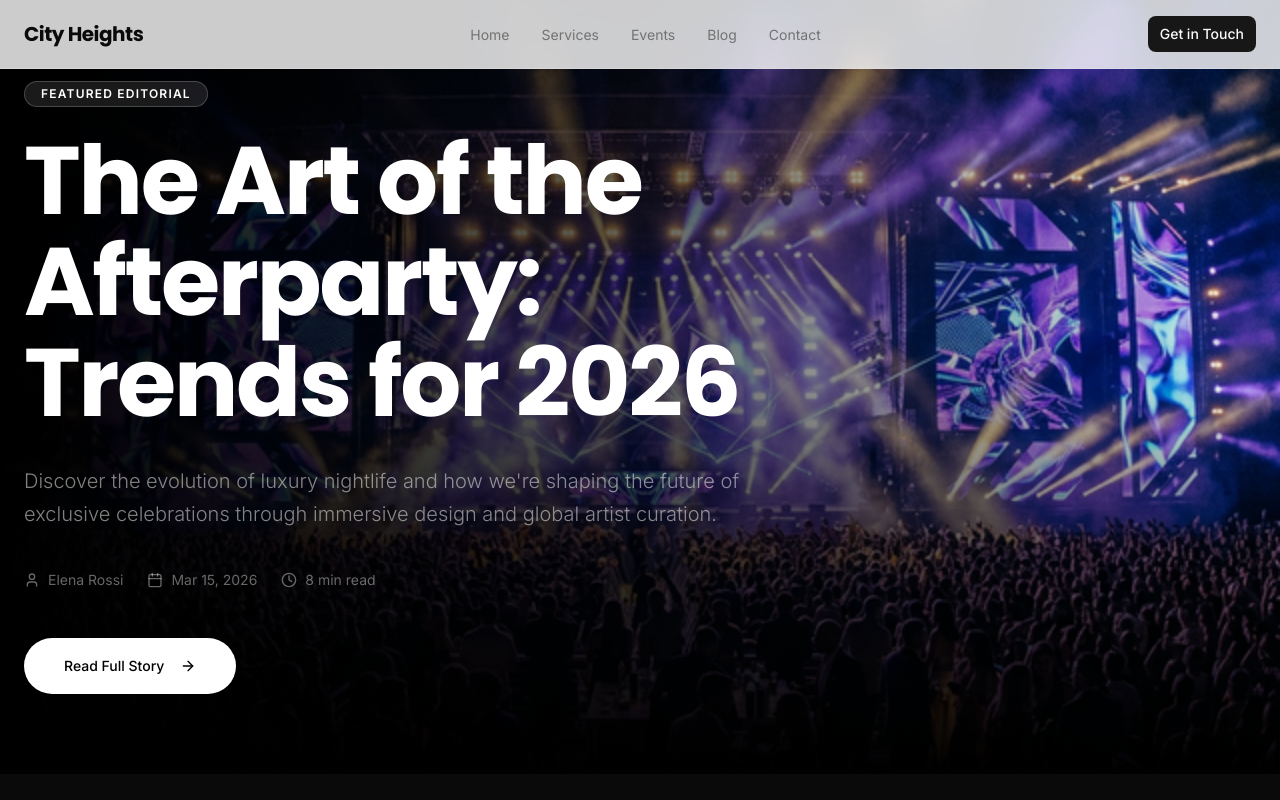
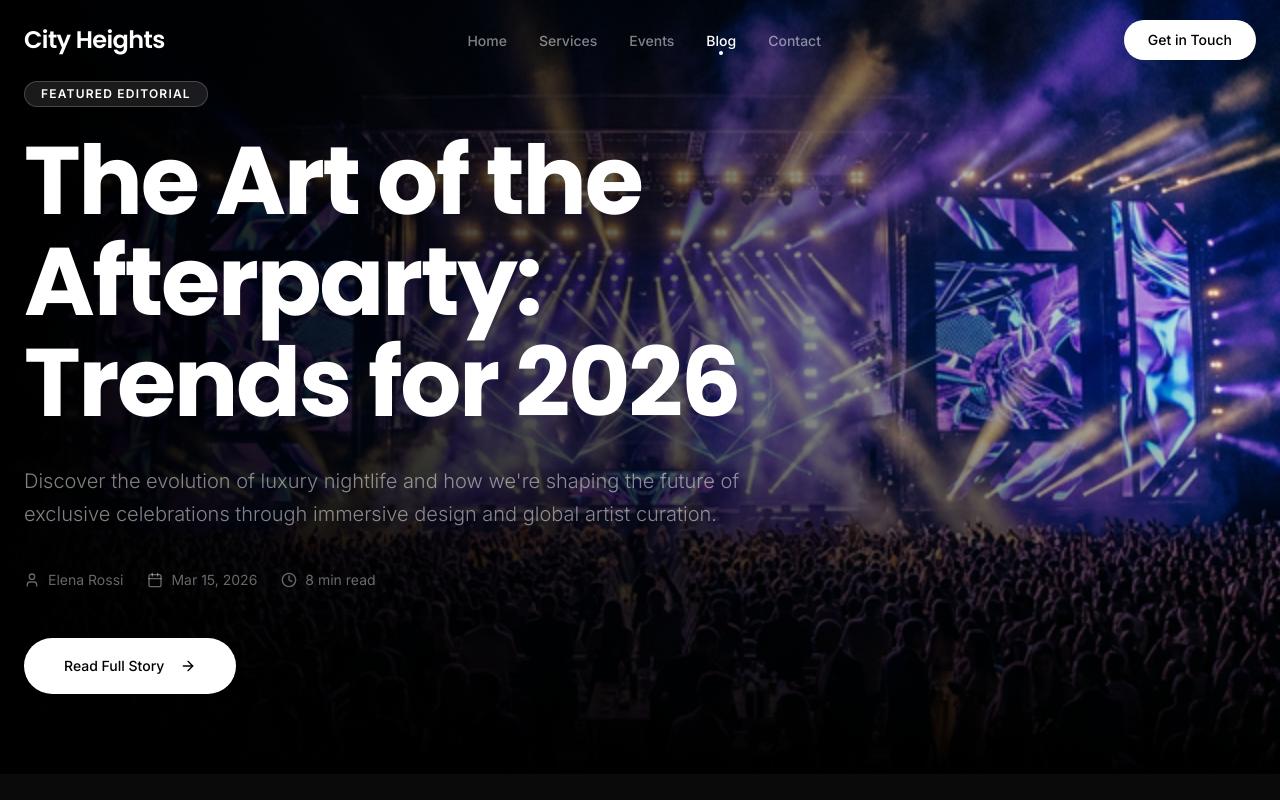
Before and after one commit to rathnavelkarthi/cityheights, a Next.js app: page /blog in a window 1280 px wide. Shown: the top 800 px of the page. Built offline with nearby package versions, Linux system fonts and the light colour scheme.

Commit message:
fix: resolve TypeScript type mismatch in sheet.tsx and sync local changes

```diff
--- a/src/components/navbar.tsx
+++ b/src/components/navbar.tsx
@@ -1,78 +1,213 @@
 "use client";
 
 import Link from "next/link";
-import { useState } from "react";
-import { Menu, X } from "lucide-react";
+import { useEffect, useState } from "react";
+import { usePathname } from "next/navigation";
+import { Menu, ArrowRight } from "lucide-react";
+import { motion, useMotionValueEvent, useScroll } from "framer-motion";
 import { Button } from "@/components/ui/button";
+import {
+  Sheet,
+  SheetTrigger,
+  SheetContent,
+  SheetClose,
+  SheetTitle,
+} from "@/components/ui/sheet";
 import { NAV_LINKS, SITE_NAME } from "@/lib/constants";
 
 export function Navbar() {
-  const [open, setOpen] = useState(false);
+  const [scrolled, setScrolled] = useState(false);
+  const [mobileOpen, setMobileOpen] = useState(false);
+  const pathname = usePathname();
+  const { scrollY } = useScroll();
+
+  useMotionValueEvent(scrollY, "change", (latest) => {
+    setScrolled(latest > 20);
+  });
+
+  // Close mobile menu on route change
+  useEffect(() => {
+    setMobileOpen(false);
+  }, [pathname]);
 
   return (
-    <header className="fixed top-0 left-0 right-0 z-50 bg-background/80 backdrop-blur-lg border-b border-border/40">
-      <nav className="mx-auto max-w-7xl flex items-center justify-between px-6 py-4">
-        {/* Logo */}
-        <Link
-          href="/"
-          className="text-xl font-bold tracking-tight font-[family-name:var(--font-poppins)]"
+    <motion.header
+      className="fixed top-0 left-0 right-0 z-50"
+      initial={false}
     >
+      {/* Animated background layer */}
+      <motion.div
+        className="absolute inset-0 border-b"
+        initial={false}
+        animate={{
+          backgroundColor: scrolled
+            ? "rgba(0, 0, 0, 0.55)"
+            : "rgba(0, 0, 0, 0)",
+          backdropFilter: scrolled
+            ? "blur(16px) saturate(180%)"
+            : "blur(0px) saturate(100%)",
+          borderColor: scrolled
+            ? "rgba(255, 255, 255, 0.08)"
+            : "rgba(255, 255, 255, 0)",
+        }}
+        style={{ WebkitBackdropFilter: scrolled ? "blur(16px) saturate(180%)" : "blur(0px) saturate(100%)" }}
+        transition={{ duration: 0.4, ease: [0.25, 0.1, 0.25, 1] }}
+      />
+
+      <nav className="relative mx-auto max-w-7xl flex items-center justify-between px-6 h-16 md:h-20">
+        {/* ── Logo ── */}
+        <Link href="/" className="relative z-10 group">
+          <span className="text-xl md:text-2xl font-semibold tracking-tight text-white font-[family-name:var(--font-poppins)] transition-opacity duration-200 group-hover:opacity-80">
             {SITE_NAME}
+          </span>
         </Link>
 
-        {/* Desktop links */}
+        {/* ── Desktop Navigation ── */}
         <ul className="hidden md:flex items-center gap-8">
-          {NAV_LINKS.map((link) => (
+          {NAV_LINKS.map((link) => {
+            const isActive = pathname === link.href;
+            return (
               <li key={link.href}>
                 <Link
                   href={link.href}
-                className="text-sm text-muted-foreground hover:text-foreground transition-colors"
+                  className="relative text-sm font-medium transition-colors duration-200 group"
+                >
+                  <span
+                    className={
+                      isActive
+                        ? "text-white"
+                        : "text-white/50 group-hover:text-white"
+                    }
+                  >
+                    {link.label}
+                  </span>
+                  {/* Active indicator dot */}
+                  {isActive && (
+                    <motion.span
+                      layoutId="nav-dot"
+                      className="absolute -bottom-1.5 left-1/2 -translate-x-1/2 w-1 h-1 rounded-full bg-white"
+                      transition={{
+                        type: "spring",
+                        stiffness: 380,
+                        damping: 30,
+                      }}
+                    />
+                  )}
+                </Link>
+              </li>
+            );
+          })}
+        </ul>
+
+        {/* ── Desktop CTA ── */}
+        <div className="hidden md:block">
+          <motion.div
+            whileHover={{ scale: 1.05 }}
+            whileTap={{ scale: 0.98 }}
+            transition={{ type: "spring", stiffness: 400, damping: 25 }}
+          >
+            <Button
+              asChild
+              className="rounded-full px-6 h-10 font-medium bg-white text-black hover:bg-white/90 hover:shadow-lg hover:shadow-white/10 transition-shadow duration-300"
+            >
+              <Link href="/contact">Get in Touch</Link>
+            </Button>
+          </motion.div>
+        </div>
+
+        {/* ── Mobile Menu ── */}
+        <div className="md:hidden">
+          <Sheet open={mobileOpen} onOpenChange={setMobileOpen}>
+            <SheetTrigger
+              render={
+                <button
+                  className="relative z-10 p-2 -mr-2 text-white/70 hover:text-white transition-colors duration-200"
+                  aria-label="Open menu"
+                >
+                  <Menu className="h-5 w-5" />
+                </button>
+              }
+            />
+
+            <SheetContent
+              side="right"
+              showCloseButton={true}
+              className="w-full sm:max-w-md !bg-neutral-950 !border-l !border-white/5 p-0"
+            >
+              <SheetTitle className="sr-only">Navigation menu</SheetTitle>
+
+              <div className="flex flex-col h-full px-6 py-10">
+                {/* Mobile Logo */}
+                <div className="mb-12">
+                  <span className="text-2xl font-semibold tracking-tight text-white font-[family-name:var(--font-poppins)]">
+                    {SITE_NAME}
+                  </span>
+                </div>
+
+                {/* Mobile Nav Links */}
+                <nav className="flex flex-col space-y-6 flex-1">
+                  {NAV_LINKS.map((link, i) => {
+                    const isActive = pathname === link.href;
+                    return (
+                      <motion.div
+                        key={link.href}
+                        initial={{ opacity: 0, x: 20 }}
+                        animate={{ opacity: 1, x: 0 }}
+                        transition={{
+                          delay: 0.1 + i * 0.05,
+                          duration: 0.3,
+                          ease: "easeOut",
+                        }}
+                      >
+                        <SheetClose
+                          render={
+                            <Link
+                              href={link.href}
+                              className={`text-xl font-medium transition-colors duration-200 block ${
+                                isActive
+                                  ? "text-white"
+                                  : "text-white/40 hover:text-white"
+                              }`}
                             >
                               {link.label}
                             </Link>
-            </li>
-          ))}
-        </ul>
-
-        {/* Desktop CTA */}
-        <div className="hidden md:block">
-          <Button asChild size="sm">
-            <Link href="/contact">Get in Touch</Link>
-          </Button>
-        </div>
-
-        {/* Mobile toggle */}
-        <button
-          onClick={() => setOpen(!open)}
-          className="md:hidden p-2 rounded-lg hover:bg-muted transition-colors"
-          aria-label={open ? "Close menu" : "Open menu"}
-        >
-          {open ? <X className="h-5 w-5" /> : <Menu className="h-5 w-5" />}
-        </button>
+                          }
+                        />
+                      </motion.div>
+                    );
+                  })}
                 </nav>
 
-      {/* Mobile menu */}
-      {open && (
-        <div className="md:hidden border-t border-border/40 bg-background/95 backdrop-blur-lg">
-          <div className="flex flex-col gap-1 px-6 py-4">
-            {NAV_LINKS.map((link) => (
-              <Link
-                key={link.href}
-                href={link.href}
-                onClick={() => setOpen(false)}
-                className="py-3 text-sm font-medium hover:text-primary transition-colors"
+                {/* Mobile CTA */}
+                <motion.div
+                  initial={{ opacity: 0, y: 10 }}
+                  animate={{ opacity: 1, y: 0 }}
+                  transition={{ delay: 0.35, duration: 0.3 }}
+                  className="mt-auto pt-10"
                 >
-                {link.label}
-              </Link>
-            ))}
-            <Button asChild className="mt-3">
-              <Link href="/contact" onClick={() => setOpen(false)}>
-                Get in Touch
+                  <SheetClose
+                    render={
+                      <Button
+                        asChild
+                        className="w-full h-12 rounded-lg bg-white text-black hover:bg-white/90 font-medium text-base group"
+                      >
+                        <Link href="/contact">
+                          Plan Your Event
+                          <ArrowRight className="ml-2 h-4 w-4 group-hover:translate-x-1 transition-transform" />
                         </Link>
                       </Button>
+                    }
+                  />
+
+                  <p className="text-center text-white/20 text-xs mt-6 tracking-wide">
+                    Luxury Event Management
+                  </p>
+                </motion.div>
               </div>
+            </SheetContent>
+          </Sheet>
         </div>
-      )}
-    </header>
+      </nav>
+    </motion.header>
   );
 }
--- a/src/components/ui/button.tsx
+++ b/src/components/ui/button.tsx
@@ -24,6 +24,7 @@ const buttonVariants = cva(
         sm: "h-9 rounded-md px-3",
         lg: "h-11 rounded-md px-8",
         icon: "h-10 w-10",
+        "icon-sm": "h-7 w-7 rounded-md",
       },
     },
     defaultVariants: {
--- a/src/components/ui/sheet.tsx
+++ b/src/components/ui/sheet.tsx
@@ -66,7 +66,7 @@ function SheetContent({
               <Button
                 variant="ghost"
                 className="absolute top-3 right-3"
-                size="icon-sm"
+                size="icon"
               />
             }
           >
```
Lines whose indentation alone changed are shown as unchanged.
